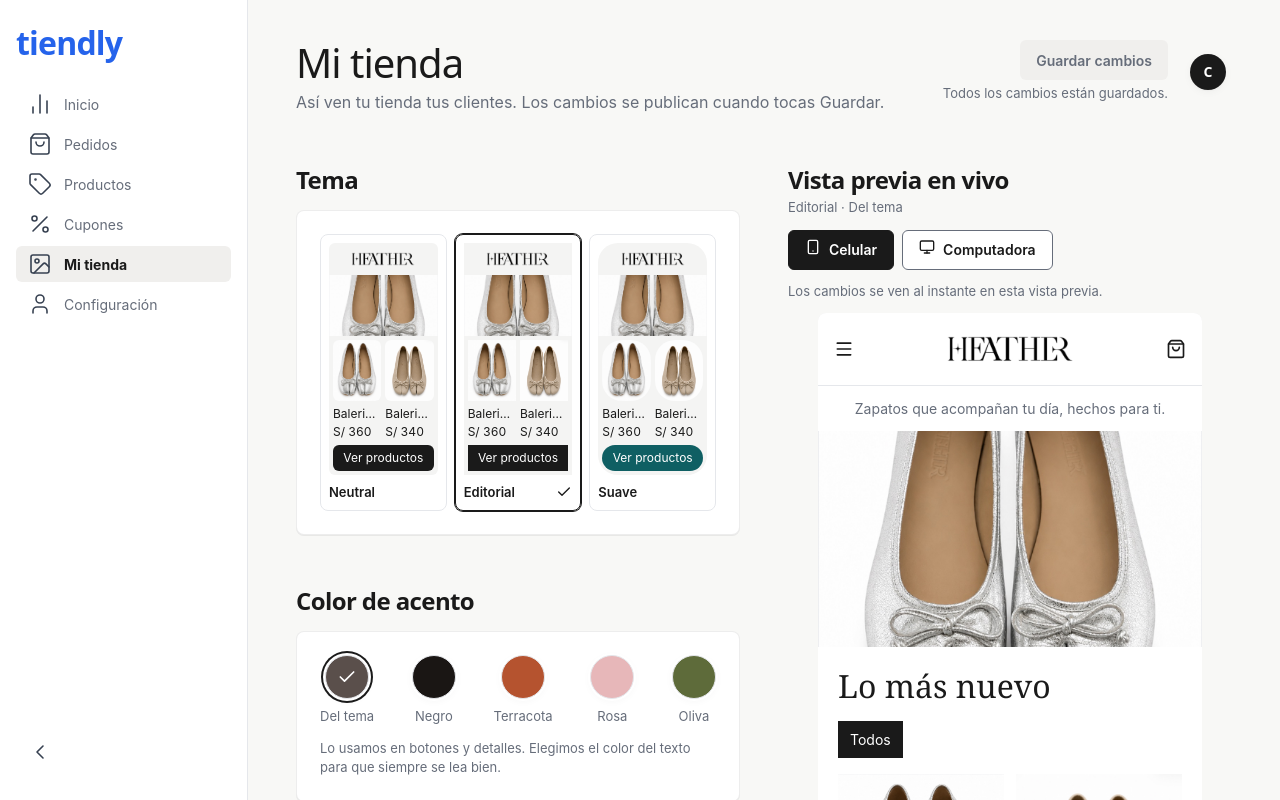
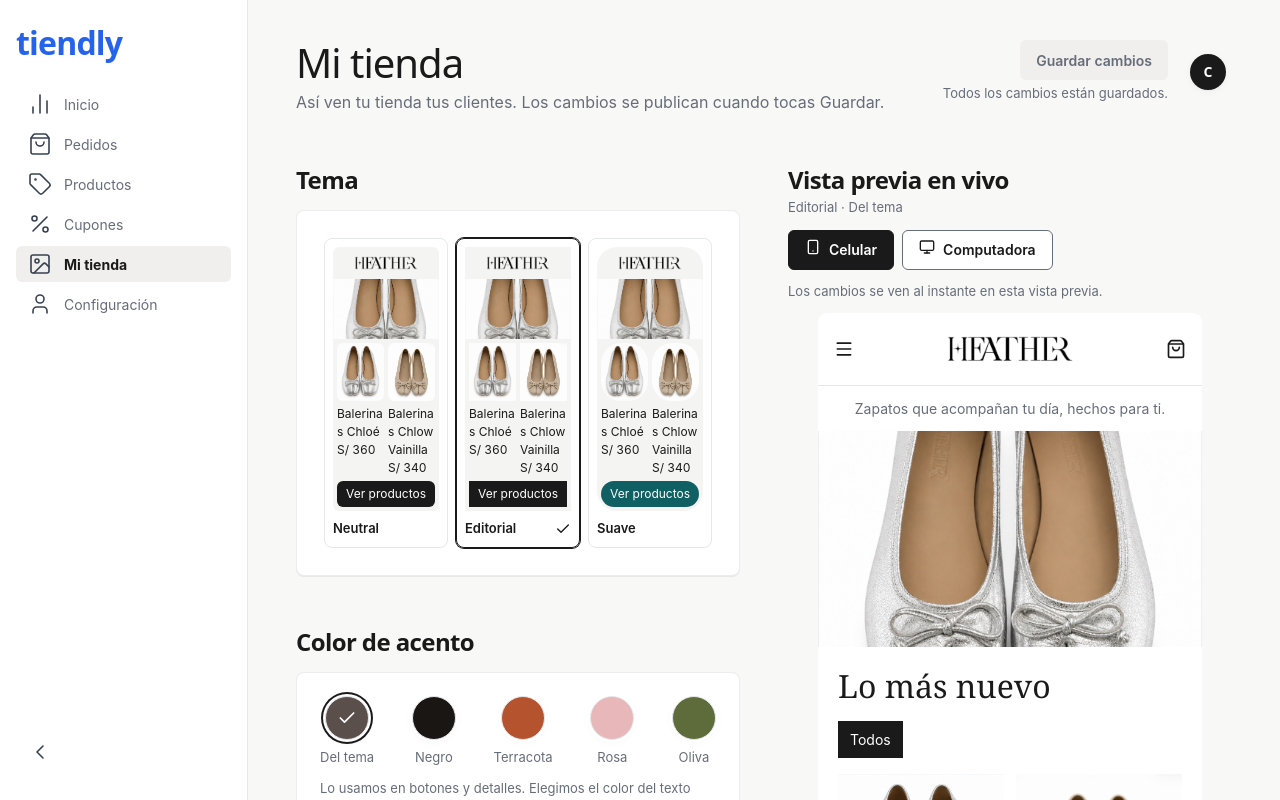
Before and after one commit to gaabrielavelasquez/tiendly, a Next.js app: page /panel/mi-tienda in a window 1280 px wide. Shown: the top 800 px of the page. Built offline with nearby package versions, Linux system fonts and the light colour scheme; no server answers.

Commit message:
Amplia los temas en una fila deslizable en movil

```diff
--- a/src/features/mi-tienda/components/apariencia.tsx
+++ b/src/features/mi-tienda/components/apariencia.tsx
@@ -10,9 +10,9 @@ import { Button } from "@/components/ui";
 type Props = { tienda: Tienda; nombre: string; muestras: Muestra[]; muestrasEjemplo: boolean; cambiar: <K extends keyof Tienda>(key: K, valor: Tienda[K]) => void; vistaPrevia: () => void };
 export function Apariencia({ tienda, nombre, muestras, muestrasEjemplo, cambiar, vistaPrevia }: Props) {
   return <><Seccion titulo="Tema">
-    <fieldset><legend className="sr-only">Tema</legend>
-      <div className="grid grid-cols-3 gap-2">
-        {TEMAS.map(t => <label key={t.id} className={cn("relative cursor-pointer rounded-card border p-2", tienda.tema === t.id ? "border-selected-border ring-1 ring-selected-border" : "border-line-subtle")}>
+    <fieldset className="min-w-0"><legend className="sr-only">Tema</legend>
+      <div className="sin-scrollbar flex snap-x snap-mandatory gap-2 overflow-x-auto p-1 md:grid md:grid-cols-3 md:overflow-visible">
+        {TEMAS.map(t => <label key={t.id} className={cn("relative min-w-0 basis-2/5 shrink-0 snap-start cursor-pointer rounded-card border p-2 md:basis-auto", tienda.tema === t.id ? "border-selected-border ring-1 ring-selected-border" : "border-line-subtle")}>
           <input type="radio" name="tema" value={t.id} checked={tienda.tema === t.id} onChange={() => cambiar("tema", t.id)} className="peer sr-only" />
           <div className="rounded-theme ring-focus peer-focus-visible:ring-2"><MiniaturaTema tienda={tienda} tema={t.id} nombre={nombre} muestras={muestras} /></div>
           <span className="mt-2 flex items-center justify-between gap-1 text-caption font-semibold">{t.nombre}{tienda.tema === t.id && <Check aria-hidden className="size-4 shrink-0" />}</span>
--- a/src/features/mi-tienda/components/miniatura-tema.tsx
+++ b/src/features/mi-tienda/components/miniatura-tema.tsx
@@ -13,9 +13,9 @@ export function MiniaturaTema({ tienda, tema, nombre, muestras }: { tienda: Tien
     <div className="grid min-w-0 grid-cols-2 gap-1 p-1">
       {muestras.slice(0, 2).map(p => <div key={p.nombre} className="min-w-0">
         {p.foto ? <img src={p.foto} alt={p.nombre} className="aspect-[4/5] w-full rounded-theme object-cover" /> : <div className="flex aspect-[4/5] items-center justify-center"><Package aria-hidden strokeWidth={1.5} className="size-4 text-icon" /></div>}
-        <p className="mt-1 truncate text-label">{p.nombre}</p><p className="truncate text-label font-normal tabular-nums">{p.precio}</p>
+        <p className="mt-1 break-words text-label">{p.nombre}</p><p className="break-words text-label font-normal tabular-nums">{p.precio}</p>
       </div>)}
     </div>
-    <span aria-hidden className="mx-1 mb-1 rounded-button bg-accent py-1 text-center text-label text-on-accent">Ver productos</span>
+    <span aria-hidden className="mx-1 mb-1 shrink-0 whitespace-nowrap rounded-button bg-accent py-1 text-center text-label text-on-accent">Ver productos</span>
   </div>;
 }
```
Also changed, not shown: 1 other file (tests, documents, lock files or other folders).
